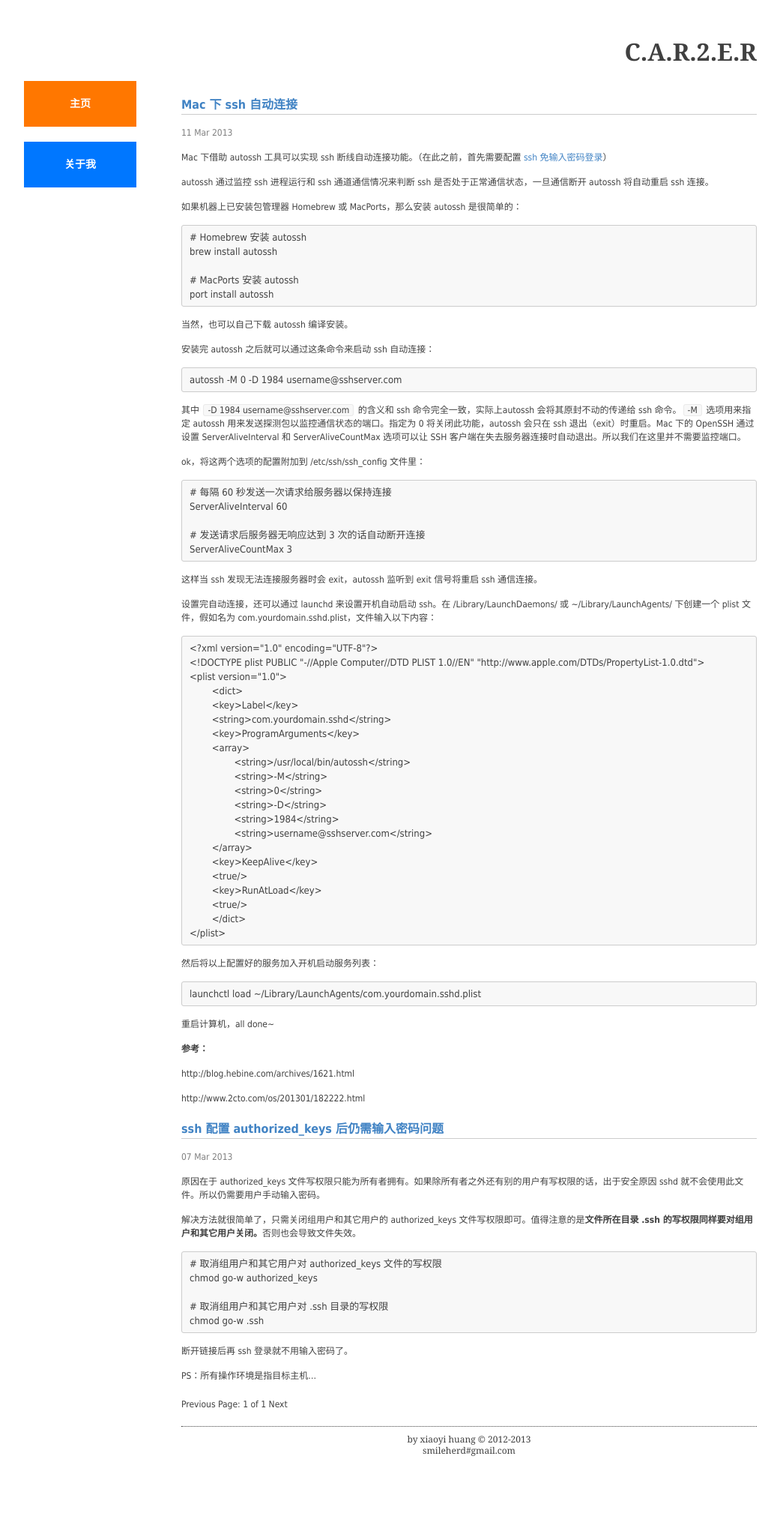
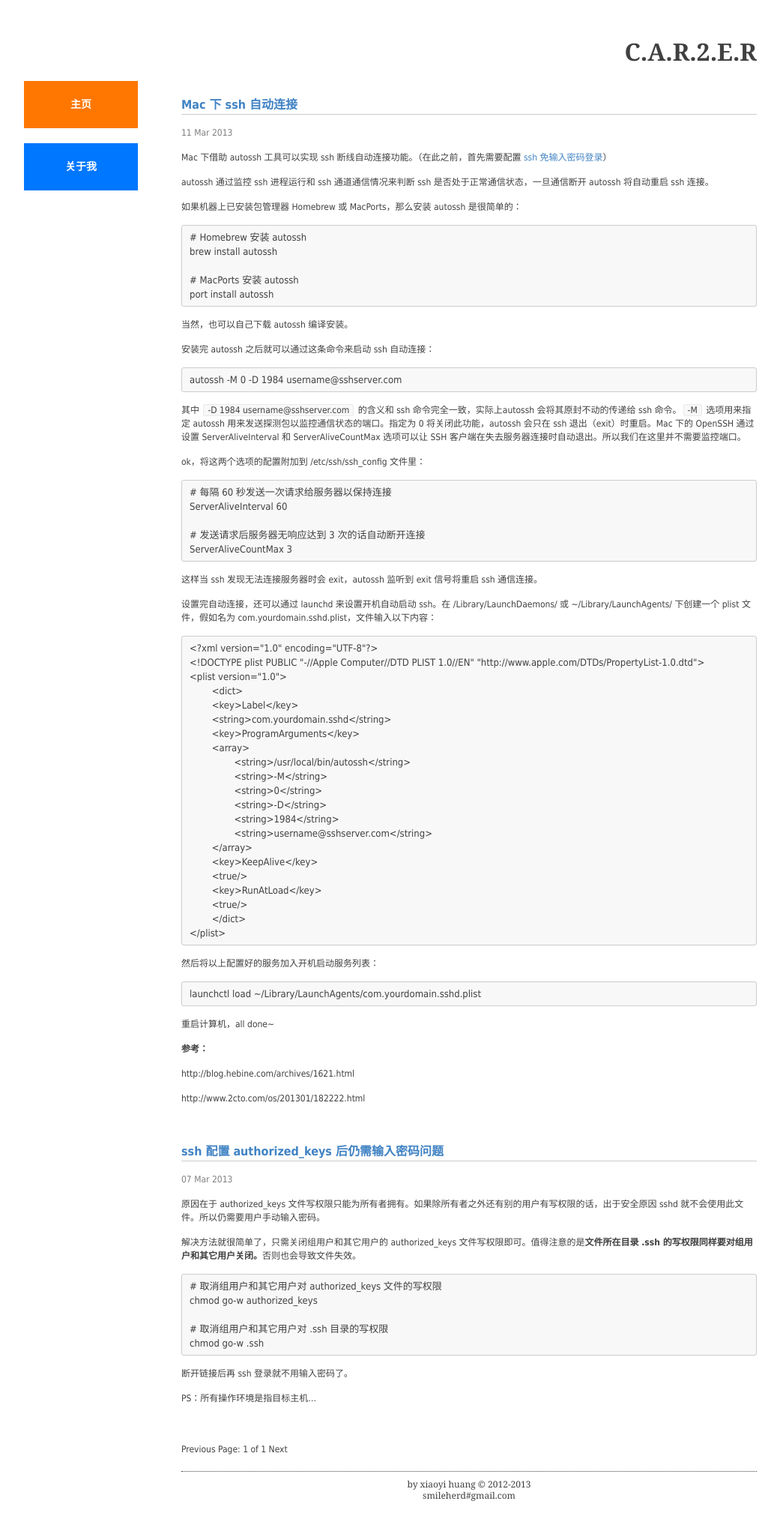
Before and after one commit to smileherd/smileherd.github.com, a Jekyll site: the page built from index.html, in a window 1280 px wide. Shown: the whole page at 75% size, without its empty margins (14-1055 px from the left). Built offline with Jekyll 4.4.1, drawn with Linux system fonts in a browser that asks for light colours; the list of posts is cut into pages by our own code; before the commit the page ends 1982 px from its top, so only the background shows below that.

Commit message:
调整样式

```diff
--- a/css/compiled/layout.css
+++ b/css/compiled/layout.css
@@ -24,17 +24,19 @@
       color: #fff;
       transition: color 1s, background-color 1s; }
     .smileherd-blog .blog-nav .nav-item.home a {
-      background-color: #f70; }
+      background-color: #f70;
+      border: 1px solid #f70; }
     .smileherd-blog .blog-nav .nav-item.home a:hover {
       color: #f70;
       background-color: #fff; }
     .smileherd-blog .blog-nav .nav-item.about-me a {
-      background-color: #07f; }
+      background-color: #07f;
+      border: 1px solid #07f; }
     .smileherd-blog .blog-nav .nav-item.about-me a:hover {
       color: #07f;
       background-color: #fff; }
   .smileherd-blog .blog-post {
-    margin: 20px auto; }
+    margin: 20px auto 50px; }
   .smileherd-blog .blog-ft {
     margin: 20px 0;
     border-top: 1px dotted #404040;
--- a/css/scss/layout.scss
+++ b/css/scss/layout.scss
@@ -31,6 +31,7 @@
 
         .nav-item.home a {
             background-color: #f70;
+            border: 1px solid #f70;
         }
         .nav-item.home a:hover {
             color: #f70;
@@ -38,6 +39,7 @@
         }
         .nav-item.about-me a {
             background-color: #07f;
+            border: 1px solid #07f;
         }
         .nav-item.about-me a:hover {
             color: #07f;
@@ -46,7 +48,7 @@
     }
 
     .blog-post {
-        margin: 20px auto;
+        margin: 20px auto 50px;
     }
 
     .blog-ft {
```
